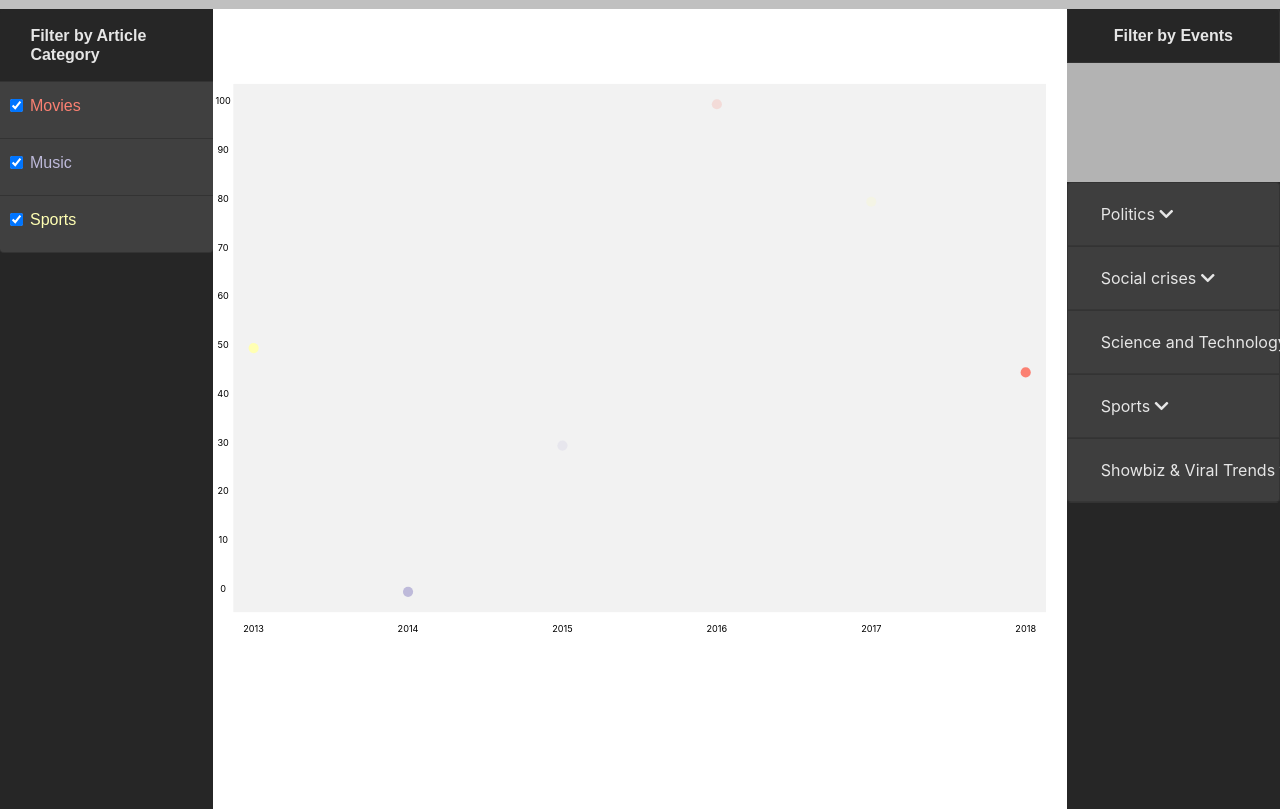
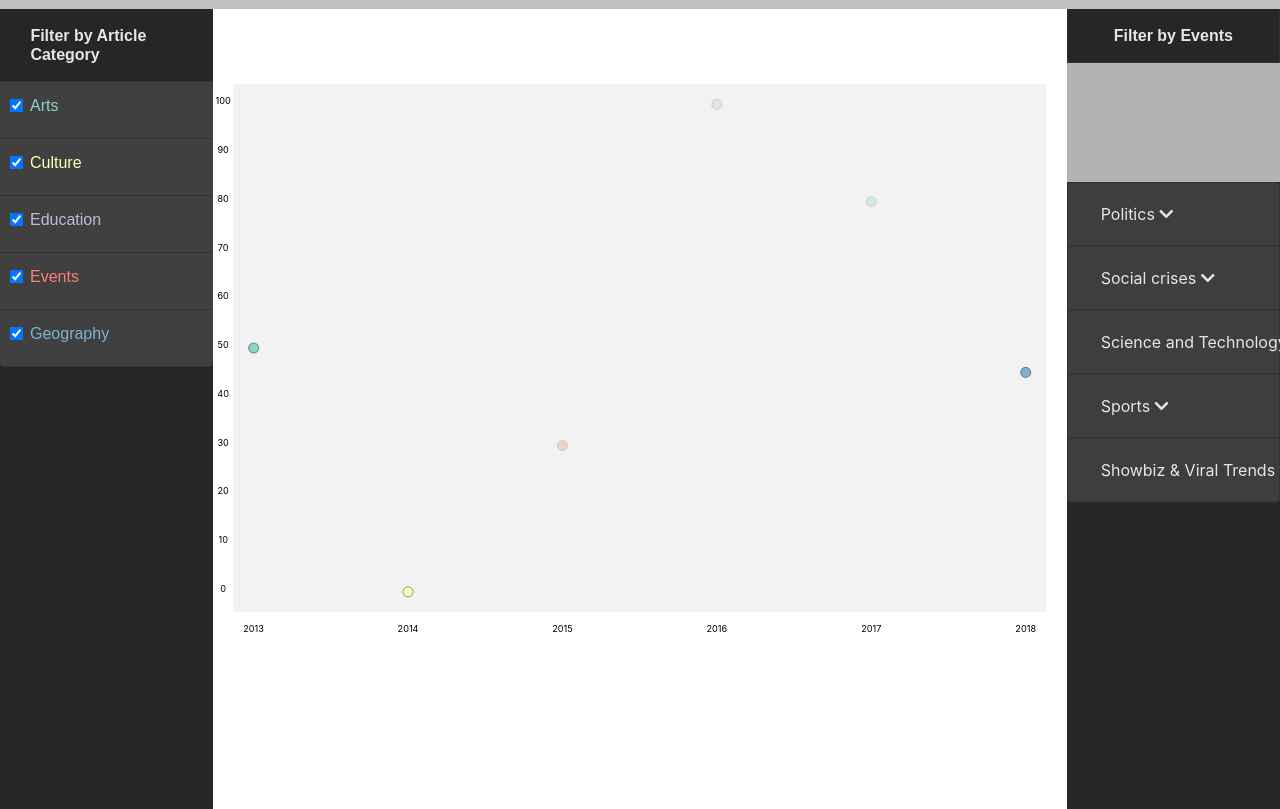
Before and after one commit to justcho5/data_viz, a plain HTML site: page index.html in a window 1280 px wide. Shown: the part 38-847 px from the top of the page. Drawn offline with nearby package versions, Linux system fonts and the light colour scheme; no server answers.

Commit message:
Minor changes in article_and_category_addition.js. Moves colorCycle function to a separate file.

```diff
--- a/assets/js/article_and_category_addition.js
+++ b/assets/js/article_and_category_addition.js
@@ -2,8 +2,21 @@
 // Data
 const pageviews = [50, 0, 30, 100, 80, 45];
 const years = ["2013", "2014", "2015", "2016", "2017", "2018"];
-const categories = ["Sports", "Music", "Music", "Movies", "Sports", "Movies"]
+const categories = ["Arts", "Culture", "Events", "Education", "Arts",
+					"Geography"]
 const selected = [true, true, false, false, false, true];
+
+// Color palette
+const color_palette =  {"Arts": "#8dd3c7", "Culture": "#ffffb3",
+						"Education": "#bebada", "Events": "#fb8072",
+						"Geography": "#80b1d3", "Health": "#fdb462",
+						"History": "#b3de69", "Humanities":  "#fccde5",
+						"Language": "#d9d9d9", "Law": "#bc80bd",
+						"Life": "#ccebc5", "Mathematics": "#ffed6f"};
+
+// TODO Find colors for "Nature", "People", "Philosohpy", "Politics",
+//						"Reference", "Religion", "Science and Technology",
+//						"Society", "Sports", "Universe", "World"
 
 function whenDocumentLoaded(action) {
 
@@ -13,14 +26,6 @@ function whenDocumentLoaded(action) {
 	} else {
 
 		action();
-	}
-}
-function cycle(colors=COLOR_CYCLE_DEFAULT) {
-
-	let idx = -1;
-	return () => {
-		idx = (idx + 1) % colors.length;
-		return colors[idx];
 	}
 }
 
@@ -62,6 +67,7 @@ class ScatterPlot {
 				.attr("r", 2.5)
 				.attr("cx", d => pointX_to_svgX(d.x))
 				.attr("cy", d => pointY_to_svgY(d.y))
+				.attr("style", d => "fill: " + color_palette[d.categ])
 				.attr("class", d => d.categ.toLowerCase())
 				.classed("event-selected", d => d.sel == true); // selected events
 
@@ -122,7 +128,8 @@ class ArticleCategories {
 
 		li.append("label")
 			.attr("for", d => d.toLowerCase())
-			.attr("class", d => d.toLowerCase() + " event-selected")
+			.attr("style", d => "color: " + color_palette[d])
+			.classed("event-selected", true)
 			.text(d => d);
 	}
 }
@@ -140,25 +147,4 @@ whenDocumentLoaded(() => {
 	const plot = new ScatterPlot("scatterplot", data);
 	//TODO Check if we can pass categories directly, instead of data
 	new ArticleCategories("category-filter", data);
-	const COLOR_CYCLE_DEFAULT =["#8dd3c7","#ffffb3","#bebada","#fb8072","#80b1d3","#fdb462","#b3de69","#fccde5","#d9d9d9","#bc80bd","#ccebc5","#ffed6f"]
-	// const COLOR_CYCLE_DEFAULT =["red","black","blue","#fdae61","#fee08b","#ffffbf","#e6f598","#abdda4","#66c2a5","#3288bd","#5e4fa2"]
-	const cc = cycle(COLOR_CYCLE_DEFAULT);
-	let cat = new Set(data.map(elem => elem.categ.toLowerCase()))
-	let col = cc()
-	cat.forEach((e)=>{
-		Array.prototype.forEach.call(document.getElementsByClassName(e), element => {
-
-				if (element.tagName === 'LABEL')
-				{
-					col = cc();}
-				element.style.color = col
-				element.style.fill = col})
-	});
-
-
-
-
-
-
-
 });
--- /dev/null
+++ b/assets/js/color_cycle.js
@@ -0,0 +1,10 @@
+function colorCycle(colors) {
+
+	let index = -1;
+
+	return () => {
+
+		index = (index + 1) % colors.length;
+		return colors[index];
+	}
+}
--- a/assets/js/filter_by_category.js
+++ b/assets/js/filter_by_category.js
@@ -1,5 +1,6 @@
 function filter_by_category(id) {
 
+	console.log("Wow");
 	const circles = d3.selectAll("circle").filter("." + id);
 
 	circles.transition().style("visibility",
--- a/assets/js/select_event.js
+++ b/assets/js/select_event.js
@@ -1,17 +1,6 @@
 const color_cycle = ["#F0EAD6", "#D2C29D", "#766F57", "#7F4145"];
 
-function colorCycle(colors=color_cycle) {
-
-	let index = -1;
-
-	return () => {
-
-		index = (index + 1) % colors.length;
-		return colors[index];
-	}
-}
-
-const cc = colorCycle();
+const cc = colorCycle(color_cycle);
 
 function select_event(id, name) {
 
--- a/assets/style/style.css
+++ b/assets/style/style.css
@@ -99,24 +99,15 @@ text {
 	text-anchor: middle;
 }
 
-.sports {
-	fill: #cc0052;
-	color: #cc0052;
-}
+circle {
 
-.music {
-	fill: #b366ff;
-	color: #b366ff;
-}
-
-.movies {
-	fill: #6666ff;
-	color: #6666ff;
+	stroke: black;
+	stroke-width: 0.2;
 }
 
 circle:not(.event-selected) {
 
-	opacity: 0.2;
+	opacity: 0.3;
 }
 
 .event-selected {
--- a/index.html
+++ b/index.html
@@ -29,6 +29,7 @@
 
 	<!-- JS scripts -->
 	<script type="text/javascript" src="./assets/js/article_and_category_addition.js"></script>
+	<script type="text/javascript" src="./assets/js/color_cycle.js"></script>
 	<script type="text/javascript" src="./assets/js/filter_by_category.js"></script>
 	<script type="text/javascript" src="./assets/js/event_addition.js"></script>
 	<script type="text/javascript" src="./assets/js/select_event.js"></script>
```
